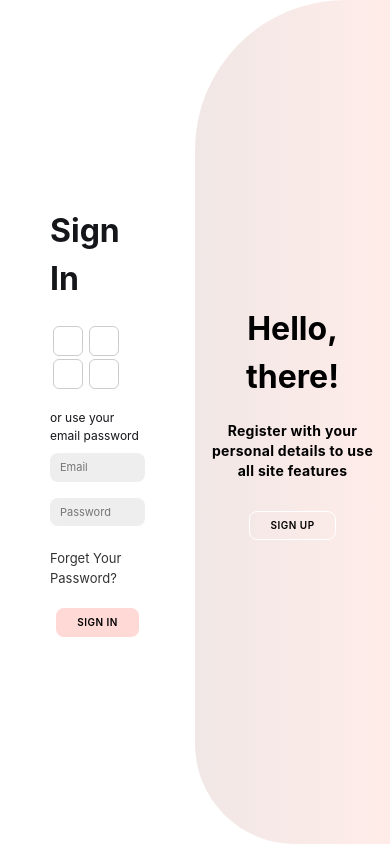
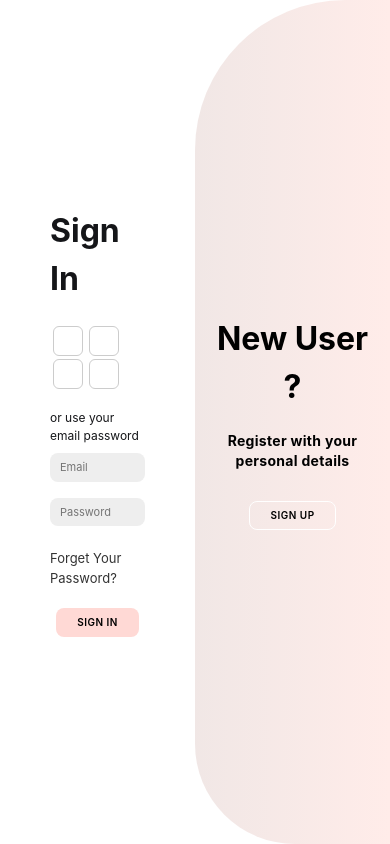
Before and after one commit to roystondz/blogWebsite, a Next.js app: page /auth in a window 390 px wide. Built offline with nearby package versions, Linux system fonts and the light colour scheme.

Commit message:
Responsiveness for Login and Background

```diff
--- a/app/auth/page.tsx
+++ b/app/auth/page.tsx
@@ -65,8 +65,8 @@ const AuthForm = () => {
             </button>
           </div>
           <div className={`${styles.togglePanel} ${styles.toggleRight}`}>
-            <h1>Hello, there!</h1>
-            <p>Register with your personal details to use all site features</p>
+            <h1>New User ? </h1>
+            <p>Register with your personal details </p>
             <button className={styles.hidden} onClick={() => setIsActive(true)}>
               Sign Up
             </button>
```
